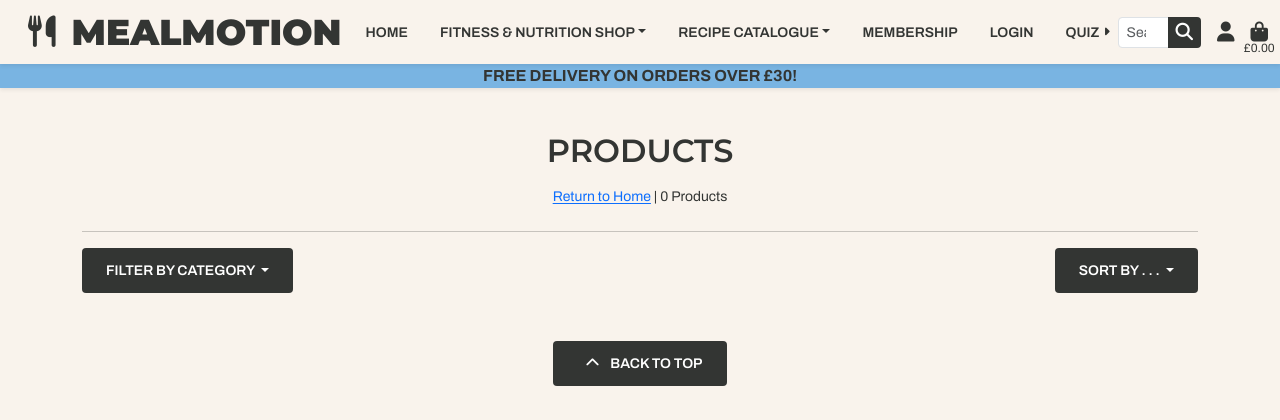
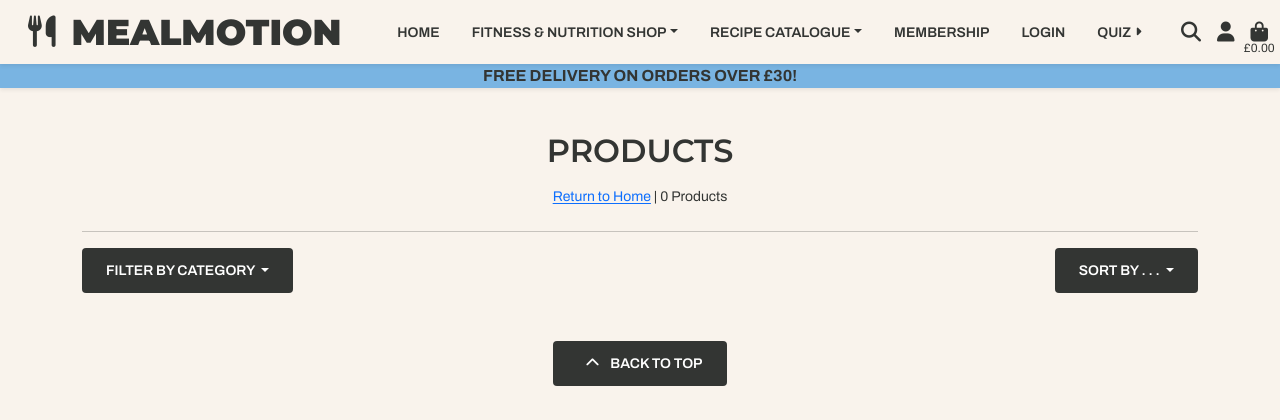
Before and after one commit to AugustinaGonja/mealmotion, a Django app: page /products/ in a window 1280 px wide. Shown: the top 420 px of the page. Run offline with Django 5.2, Linux system fonts and the light colour scheme; data that the repository does not hold is empty; some libraries are stand-ins or nearby versions.

Commit message:
Added toggle search bar functionality.

```diff
--- a/templates/includes/navbar.html
+++ b/templates/includes/navbar.html
@@ -62,8 +62,8 @@
       </div>
 
       <!-- Nav Icons -->
-      <div class="d-flex ms-auto align-items-center gap-3 order-2 order-lg-3 ms-auto toggle-search">
-        <form method="GET" action="{% url 'products' %}" class="d-none d-sm-flex align-items-center">
+      <div class="d-flex align-items-center gap-3 order-2 order-lg-3 ms-auto">
+        <form method="GET" action="{% url 'products' %}" class="togglesearch" style="display: none;">
           <div class="input-group input-group-sm">
             <input class="form-control" type="search" name="q" placeholder="Search..." aria-label="Search">
             <button class="btn text-uppercase form-btn" type="submit">
@@ -72,8 +72,11 @@
           </div>
         </form>
 
+        <a href="" class="text-reset search-trigger">
+          <i class="fa-solid fa-magnifying-glass fa-lg"></i>
+        </a>
 
-        <a href="" class="text-reset">
+        <a href="" class="text-reset search-trigger">
           <i class="fa-solid fa-user fa-lg"></i>
         </a>
 
@@ -93,3 +96,28 @@
     </div>
   </div>
 </nav>
+
+{% block extra_js %}
+<script>
+document.addEventListener("DOMContentLoaded", function () {
+  const trigger = document.querySelector(".search-trigger");
+  const searchForm = document.querySelector(".togglesearch");
+  const inputField = searchForm.querySelector("input[type='search']");
+
+  trigger.addEventListener("click", function (e) {
+    e.preventDefault();
+
+    if (searchForm.style.display === "none" || searchForm.style.display === "") {
+      // Show search form, hide icon
+      searchForm.style.display = "flex";
+      trigger.style.display = "none";
+      inputField.focus();
+    } else {
+      // Hide search form, show icon
+      searchForm.style.display = "none";
+      trigger.style.display = "inline-flex";
+    }
+  });
+});
+</script>
+{% endblock %}
```
